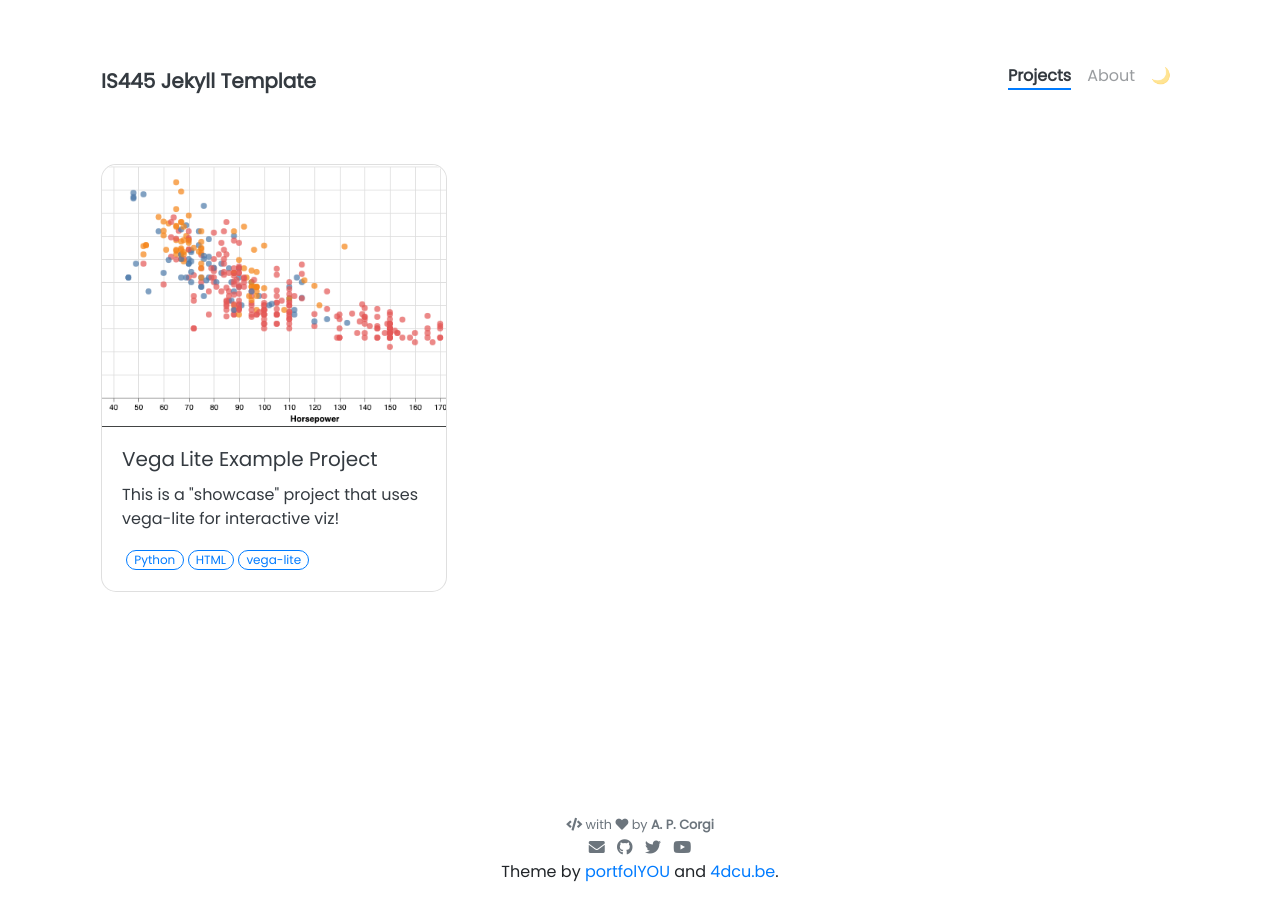
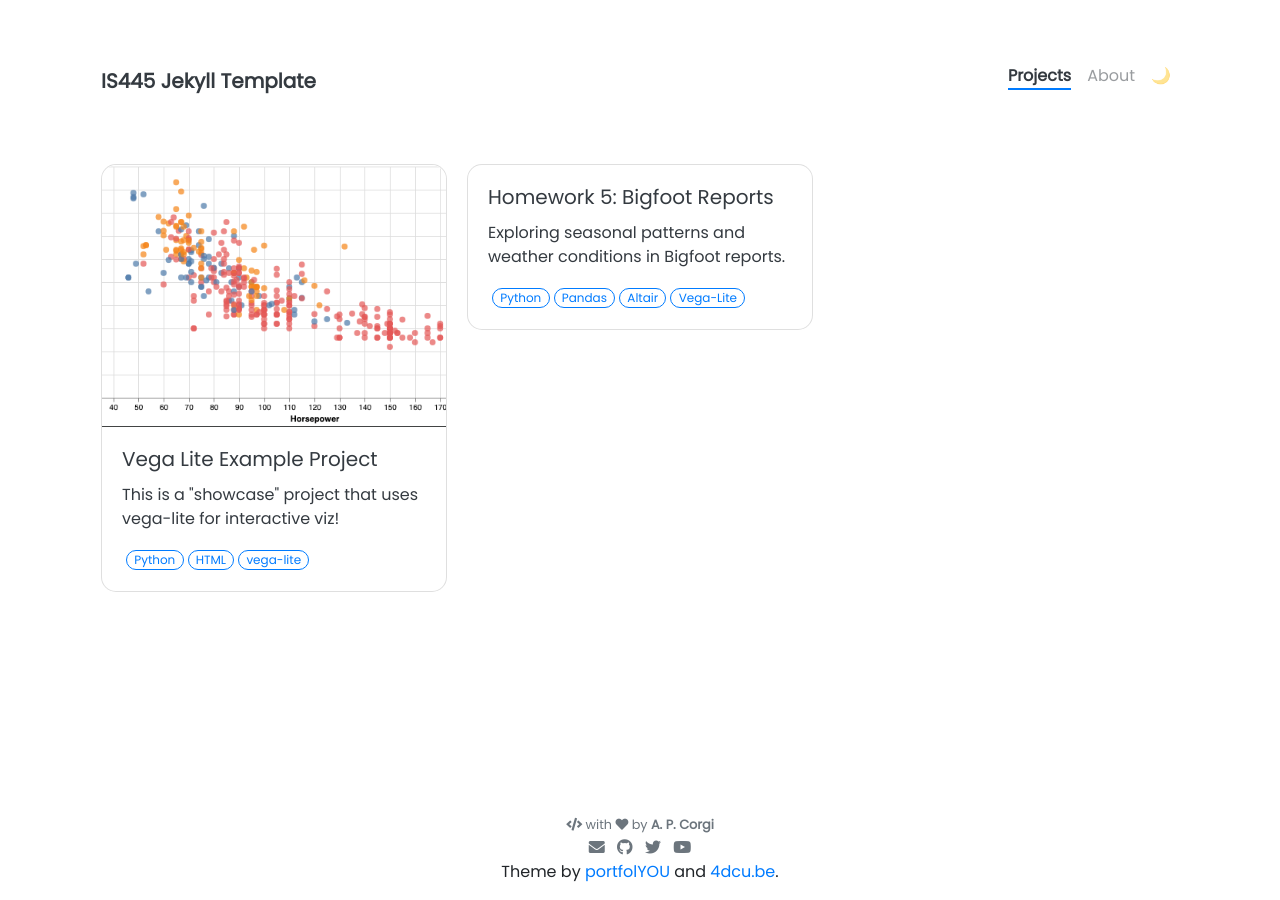
Before and after one commit to shoirathi10/shoirathi10.github.io, a Jekyll site: the page built from pages/projects.html, in a window 1280 px wide. Built offline with Jekyll 4.4.1, drawn with Linux system fonts in a browser that asks for light colours; nearby versions of some CDN libraries.

Commit message:
Update project metadata for Bigfoot Homework 5
Added metadata and tools for Homework 5 project on Bigfoot reports.

```diff
--- a/_projects/2_bigfoot_hw5.md
+++ b/_projects/2_bigfoot_hw5.md
@@ -1,3 +1,15 @@
+---
+name: "Homework 5: Bigfoot Reports"
+tools: [Python, Pandas, Altair, Vega-Lite]
+description: Exploring seasonal patterns and weather conditions in Bigfoot reports.
+permalink: /projects/bigfoot-hw5/
+custom_js:
+  - vega.min
+  - vega-lite.min
+  - vega-embed.min
+  - justcharts
+---
+
 # Homework 5: Exploring Bigfoot Reports
 
 For this assignment, I looked at when Bigfoot reports were made and
```
